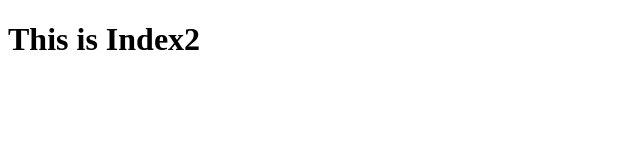
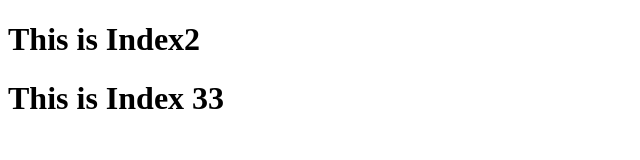
Before and after one commit to vikasvishnoi7/test, a plain HTML site: page index2.html in a window 1280 px wide. Shown: the whole page, without its empty margins (0-640 px from the left). Drawn offline with Linux system fonts and the light colour scheme.

Commit message:
add this is index 33

```diff
--- a/index2.html
+++ b/index2.html
@@ -8,5 +8,6 @@
 </head>
 <body>
     <h1>This is Index2</h1>
+    <h1>This is Index 33</h1>
 </body>
 </html>
```
